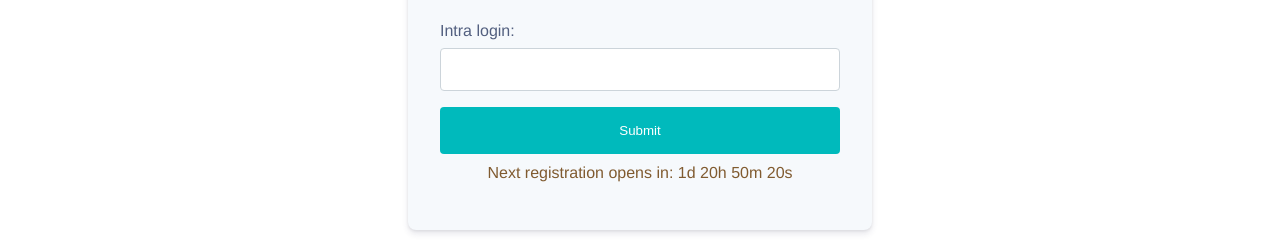
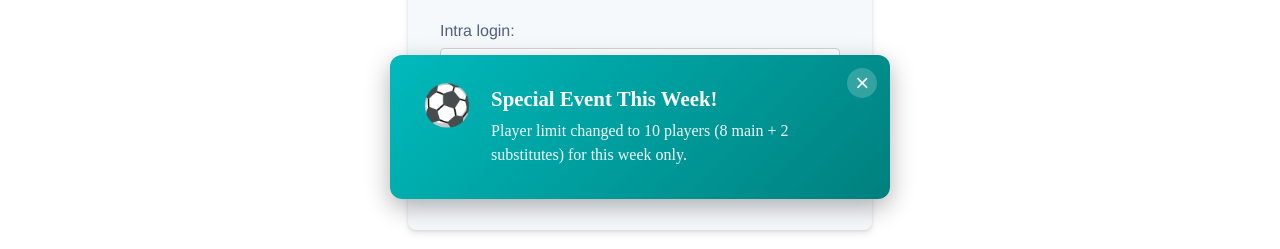
Before and after one commit to MahdyZ7/Football-website, a Next.js app: page / in a window 1280 px wide. Shown: the part 273-522 px from the top of the page. Built offline with nearby package versions, Linux system fonts and the light colour scheme; no server answers; the database is empty.

Commit message:
sp event: player limit lowered to 10

```diff
--- a/app/page.tsx
+++ b/app/page.tsx
@@ -3,6 +3,7 @@
 import { useState, useEffect } from 'react';
 import Home from '../components/pages/home';
 import FootballApp from '../components/pages/althome';
+import SpecialEventToast from '../components/SpecialEventToast';
 
 export default function Index() {
 	const [showHome, setShowHome] = useState(true); // Default to Home for SSR
@@ -20,5 +21,10 @@ export default function Index() {
 	}
 
 	// After hydration, show the randomly selected component
-	return showHome ? <Home /> : <FootballApp />;
+	return (
+		<>
+			<SpecialEventToast />
+			{showHome ? <Home /> : <FootballApp />}
+		</>
+	);
 }
--- /dev/null
+++ b/components/SpecialEventToast.tsx
@@ -0,0 +1,47 @@
+'use client';
+
+import { useEffect, useState } from 'react';
+
+const SpecialEventToast: React.FC = () => {
+  const [isVisible, setIsVisible] = useState(true);
+
+  useEffect(() => {
+    // Auto-dismiss after 12 seconds
+    const timer = setTimeout(() => {
+      setIsVisible(false);
+    }, 12000);
+
+    return () => clearTimeout(timer);
+  }, []);
+
+  if (!isVisible) return null;
+
+  return (
+    <div
+      className="special-event-toast"
+      onClick={() => setIsVisible(false)}
+      role="alert"
+      aria-live="polite"
+    >
+      <div className="special-event-content">
+        <div className="special-event-icon">⚽</div>
+        <div className="special-event-message">
+          <strong>Special Event This Week!</strong>
+          <p>Player limit changed to 10 players (8 main + 2 substitutes) for this week only.</p>
+        </div>
+        <button
+          className="special-event-close"
+          onClick={(e) => {
+            e.stopPropagation();
+            setIsVisible(false);
+          }}
+          aria-label="Close notification"
+        >
+          ×
+        </button>
+      </div>
+    </div>
+  );
+};
+
+export default SpecialEventToast;
--- a/styles/football.css
+++ b/styles/football.css
@@ -623,3 +623,121 @@ nav a.active {
 .admin-info-box strong {
   color: var(--ft-primary);
 }
+
+/* Special Event Toast Styles */
+.special-event-toast {
+  position: fixed;
+  top: 50%;
+  left: 50%;
+  transform: translate(-50%, -50%);
+  z-index: 10001;
+  max-width: 90%;
+  width: 500px;
+  animation: specialToastFadeIn 0.4s ease-out;
+  cursor: pointer;
+}
+
+.special-event-content {
+  background: linear-gradient(135deg, var(--ft-primary) 0%, var(--ft-secondary) 100%);
+  color: white;
+  padding: 2rem;
+  border-radius: 12px;
+  box-shadow: 0 8px 24px rgba(0, 0, 0, 0.3);
+  display: flex;
+  align-items: flex-start;
+  gap: 1.2rem;
+  position: relative;
+}
+
+.special-event-icon {
+  font-size: 2.5rem;
+  flex-shrink: 0;
+  animation: bounce 1s ease-in-out infinite;
+}
+
+.special-event-message {
+  flex: 1;
+}
+
+.special-event-message strong {
+  display: block;
+  font-size: 1.3rem;
+  margin-bottom: 0.5rem;
+  color: white;
+}
+
+.special-event-message p {
+  margin: 0;
+  font-size: 1rem;
+  line-height: 1.5;
+  color: rgba(255, 255, 255, 0.95);
+}
+
+.special-event-close {
+  position: absolute;
+  top: 0.8rem;
+  right: 0.8rem;
+  background: rgba(255, 255, 255, 0.2);
+  border: none;
+  color: white;
+  font-size: 1.5rem;
+  cursor: pointer;
+  width: 30px;
+  height: 30px;
+  border-radius: 50%;
+  display: flex;
+  align-items: center;
+  justify-content: center;
+  transition: all 0.2s ease;
+  padding: 0;
+  line-height: 1;
+}
+
+.special-event-close:hover {
+  background: rgba(255, 255, 255, 0.3);
+  transform: rotate(90deg);
+}
+
+@keyframes specialToastFadeIn {
+  from {
+    opacity: 0;
+    transform: translate(-50%, -60%);
+  }
+  to {
+    opacity: 1;
+    transform: translate(-50%, -50%);
+  }
+}
+
+@keyframes bounce {
+  0%, 100% {
+    transform: translateY(0);
+  }
+  50% {
+    transform: translateY(-8px);
+  }
+}
+
+/* Mobile responsive special event toast */
+@media (max-width: 600px) {
+  .special-event-toast {
+    width: 90%;
+  }
+
+  .special-event-content {
+    padding: 1.5rem;
+    gap: 1rem;
+  }
+
+  .special-event-icon {
+    font-size: 2rem;
+  }
+
+  .special-event-message strong {
+    font-size: 1.1rem;
+  }
+
+  .special-event-message p {
+    font-size: 0.9rem;
+  }
+}
--- a/types/user.ts
+++ b/types/user.ts
@@ -1,5 +1,5 @@
-export const GuaranteedSpot = 21;
-export const MaxPlayers = 40;
+export const GuaranteedSpot = 10;
+export const MaxPlayers = 20;
 
 export type BannedUser = {
 	intra: string;
```
